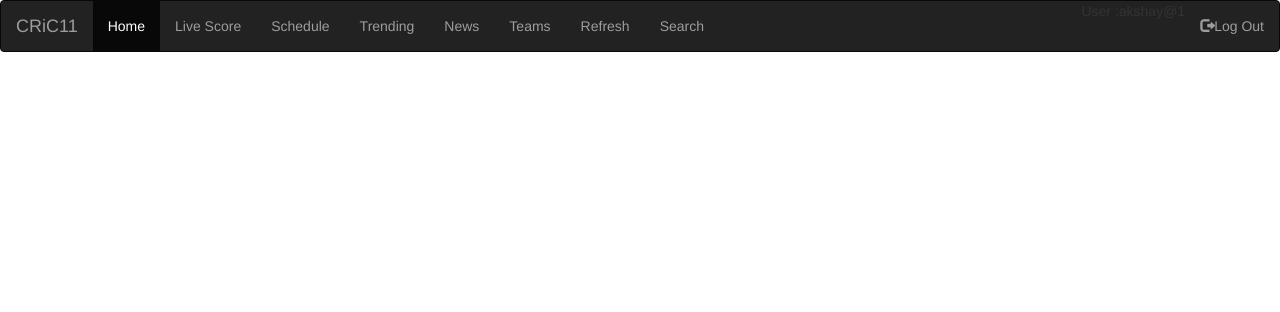
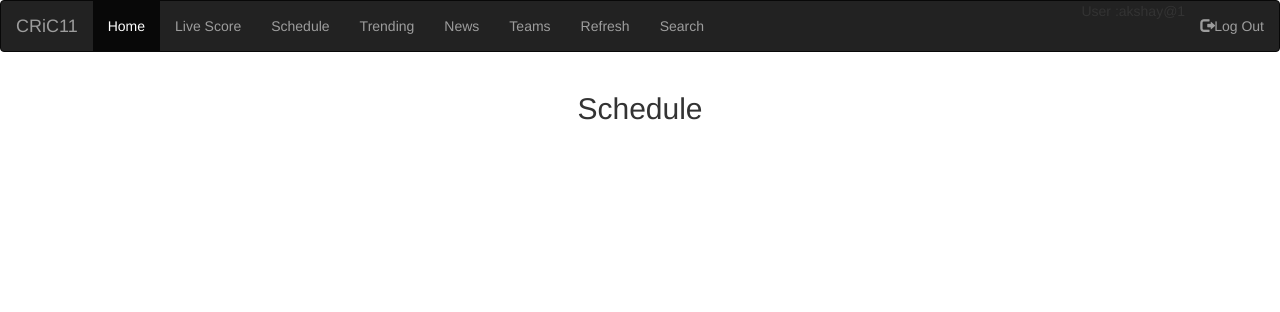
Before and after one commit to mayant-solutions/CRiC11, a Django app: template crick11/template/CRiC11/schedule.html in a window 1280 px wide. Shown: the top 312 px of the page. Run offline with Django 3.2, Linux system fonts and the light colour scheme; the template is opened without the code that fills it, so the values that code supplies are empty; a user stored in the database is signed in; parts of the project's set-up code (start-up, migrations or seed data) failed here and were passed over; some libraries are stand-ins or nearby versions.

Commit message:
Update schedule.html

```diff
--- a/crick11/template/CRiC11/schedule.html
+++ b/crick11/template/CRiC11/schedule.html
@@ -5,6 +5,7 @@
 
 
          <div class='container-fluid'>
+             <h2 class="text-center" style="margin:20px;">Schedule</h2>
          <div class='container'>
 
 {% for i in list %}
```
